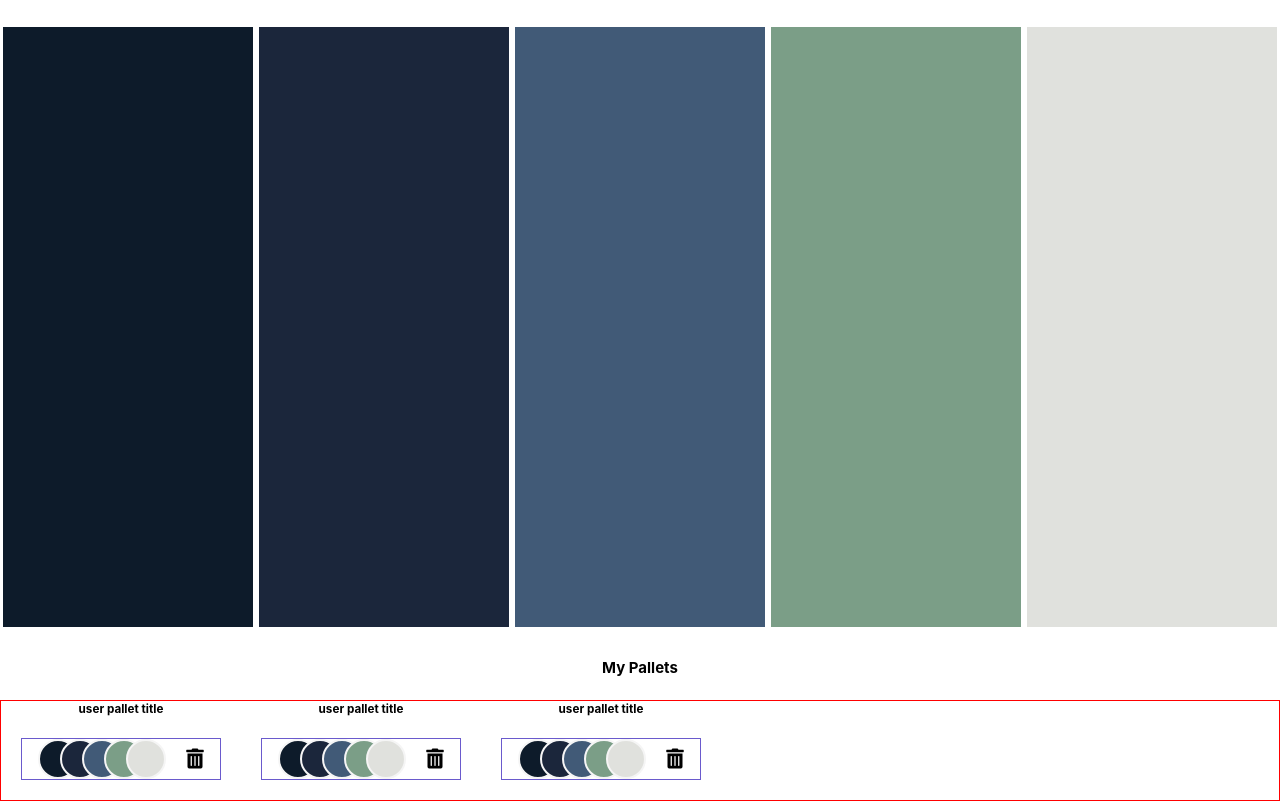
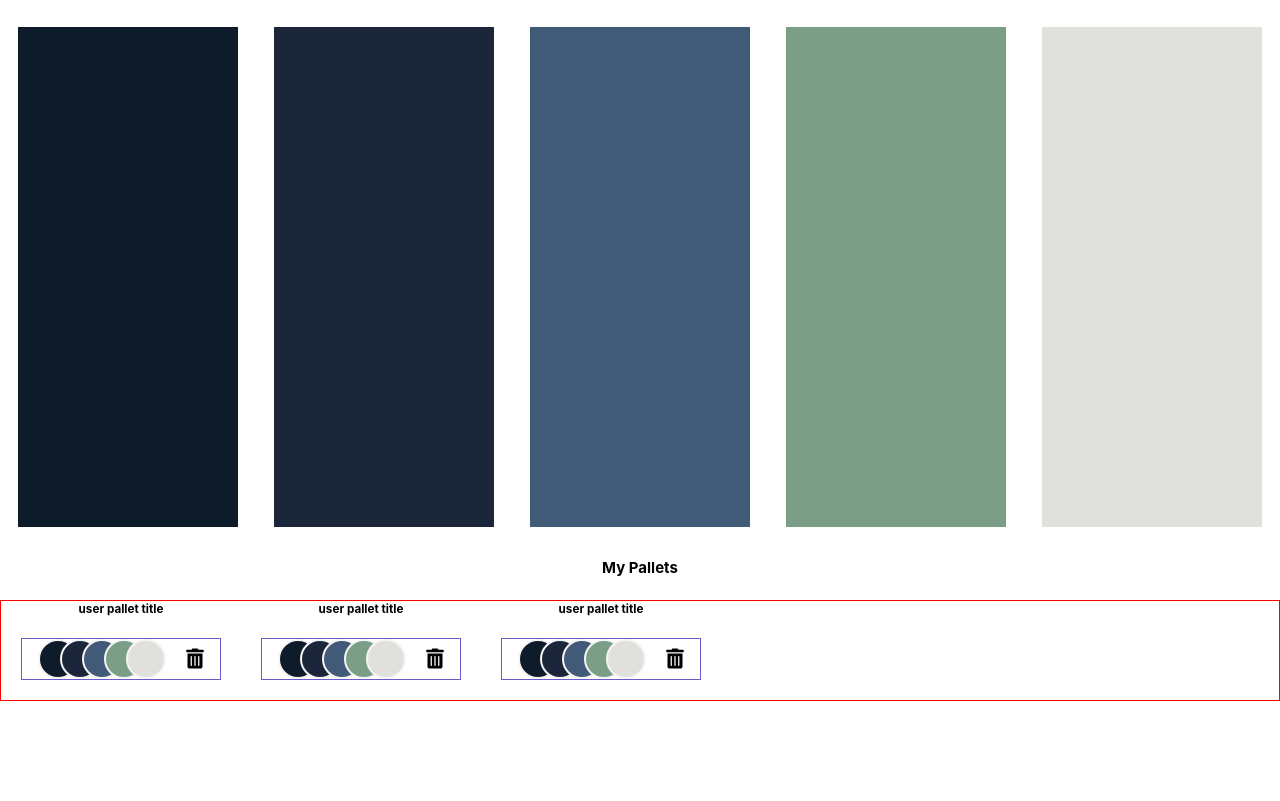
Before and after one commit to andrew-t-james/palette-picker, a website: page public/index.html in a window 1280 px wide. Shown: the part 63-864 px from the top of the page. After the commit the page ends 800 px from the top, so only its background shows below. Drawn offline with Linux system fonts and the light colour scheme; no server answers.

Commit message:
Resize color pallete blocks

```diff
--- a/public/css/styles.css
+++ b/public/css/styles.css
@@ -49,8 +49,8 @@ body {
 }
 
 .color-blocks__block {
-  height: 60rem;
-  width: 25rem;
+  height: 50rem;
+  width: 22rem;
 }
 
 /**
```
